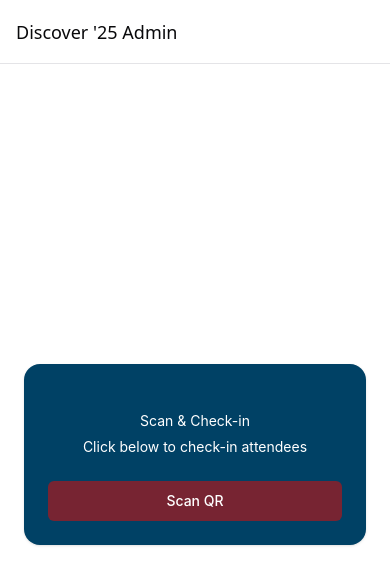
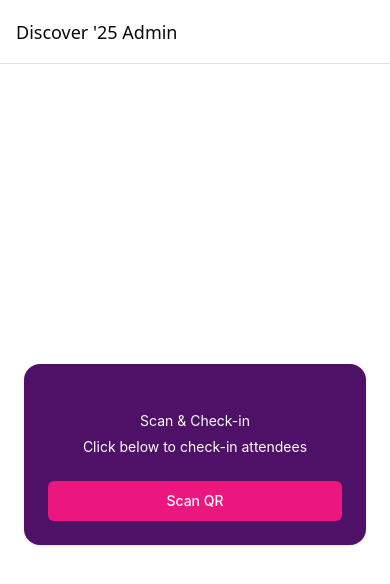
Before and after one commit to anirudh24seven/discover_admin_rn, an Expo app drawn with the web renderer of React Native: screen / in a window 390 px wide. Built offline with nearby package versions, Linux system fonts and the light colour scheme; Expo Router itself is replaced by a stand-in of ours; some packages are replaced by stand-ins of ours.

Commit message:
Change primary & secondary colors to Discover 25 theme

```diff
--- a/global.css
+++ b/global.css
@@ -4,9 +4,9 @@
 
 @layer base {
   :root {
-    --primary: #004165;
+    --primary: #4F1067;
     --primary-foreground: #FFFFFF;
-    --secondary: #772432;
+    --secondary: #EC167F;
     --secondary-foreground: #FFFFFF;
     --destructive: #CD202C;
     --destructive-foreground: #FFFFFF;
@@ -28,9 +28,9 @@
   }
 
   .dark:root {
-    --primary: #004165;
+    --primary: #4F1067;
     --primary-foreground: #FFFFFF;
-    --secondary: #772432;
+    --secondary: #EC167F;
     --secondary-foreground: #FFFFFF;
     --destructive: #CD202C;
     --destructive-foreground: #FFFFFF;
```
